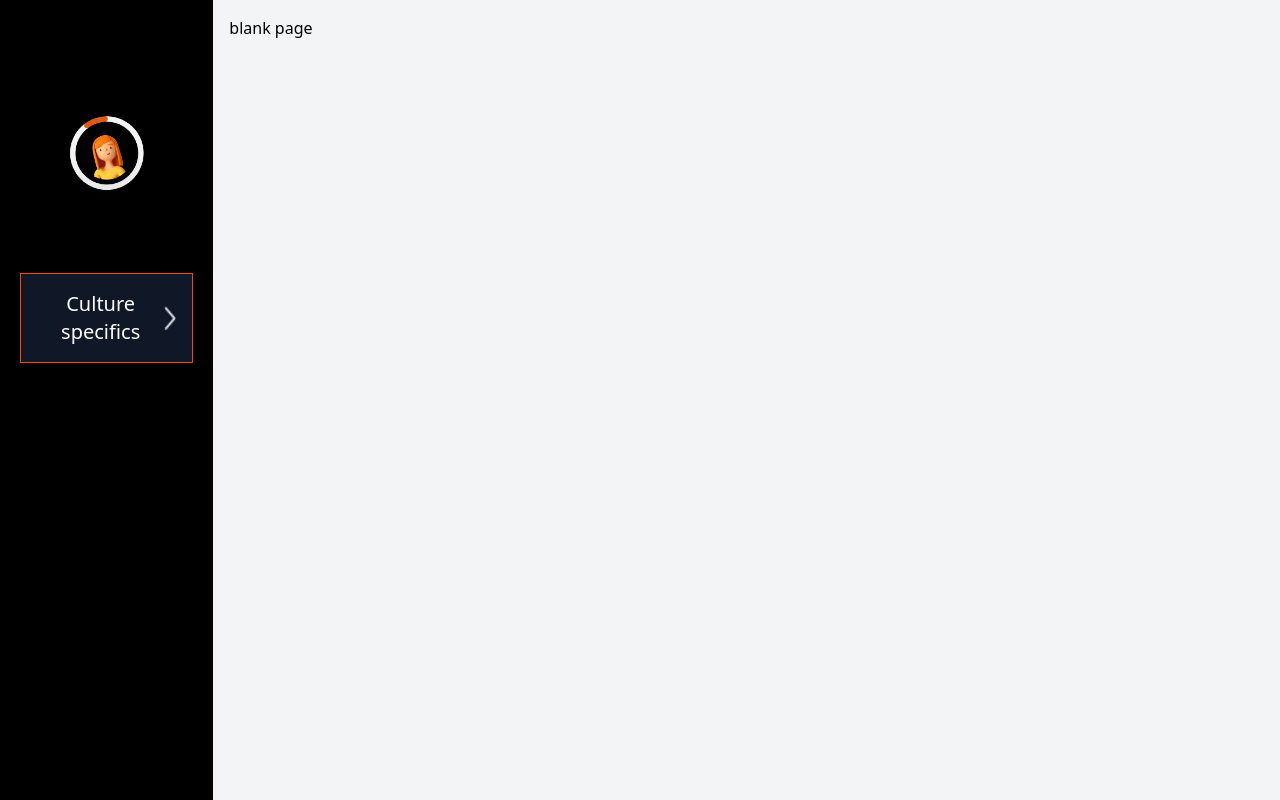
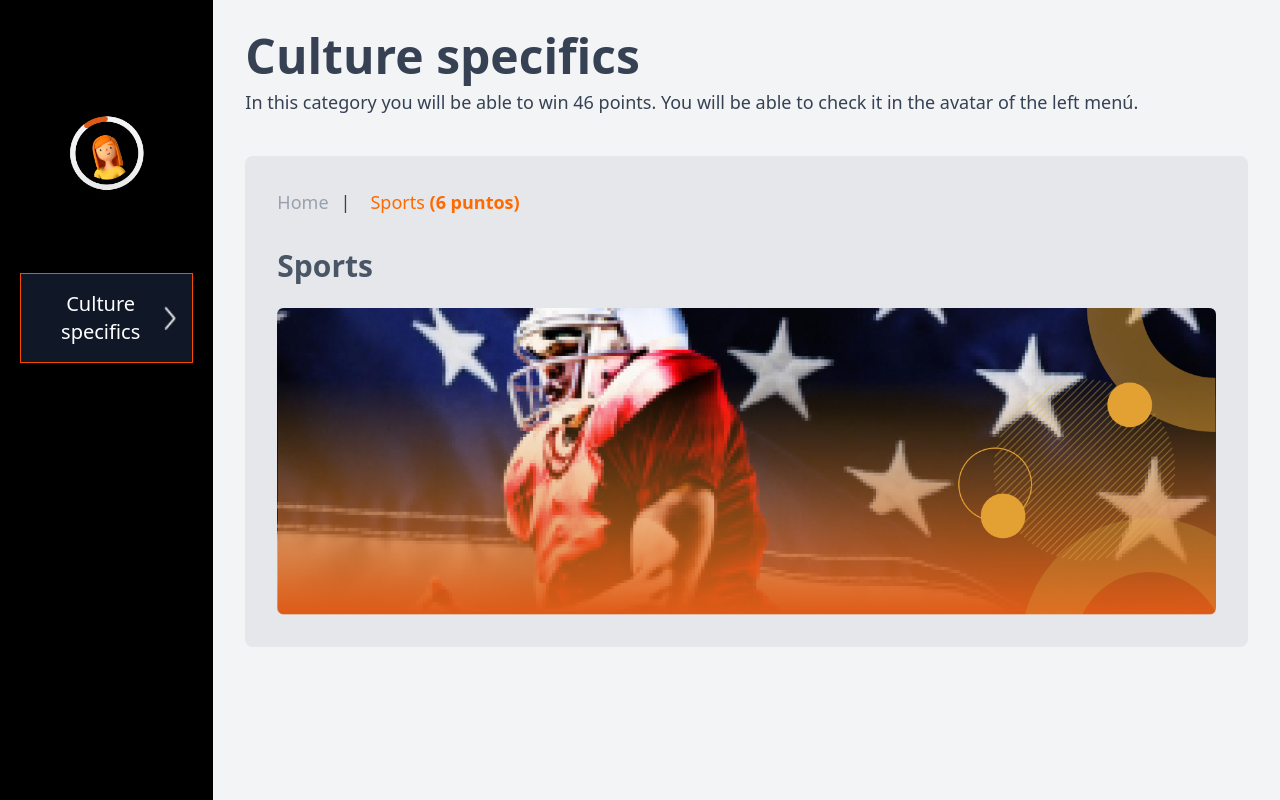
Before and after one commit to jeankox/devtest, a React (Vite) app: page /sports in a window 1280 px wide. Built offline with nearby package versions, Linux system fonts and the light colour scheme.

Commit message:
sports page

```diff
--- a/src/pages/Sports.jsx
+++ b/src/pages/Sports.jsx
@@ -1,2 +1,22 @@
-const Sports = () => <h1>blank page</h1>
+
+import Sportsimg from '../assets/sports/Sports.png'
+const Sports = () => {
+    return (
+        <>
+            <div className=" mx-4 flex flex-col text-gray-700 ">
+                <p class="text-5xl font-semibold mt-4 " >Culture specifics</p>
+                <p className="mt-2 text-lg">In this category you will be able to win 46 points.  You will be able to check it in the avatar of the left menú.</p>
+                <div className="my-10 rounded-lg bg-gray-200 p-8">
+                    <div class=" flex flex-row  gap-y-4 mb-8 text-lg" >
+                        <p className='text-gray-400 '>Home</p>
+                        <span className='mx-3'>|</span>
+                        <p className='text-orange-500 ml-2'> Sports <a class="font-semibold">(6 puntos)</a></p>
+                    </div>
+                    <p class="text-gray-600 text-3xl font-bold mb-6">Sports</p>
+                    <img src={Sportsimg} class=" w-full"  alt="" />
+                    </div>
+            </div>
+        </>
+    )
+}
 export default Sports
```
Also changed, not shown: src/assets/sports/Sports.png (added).
